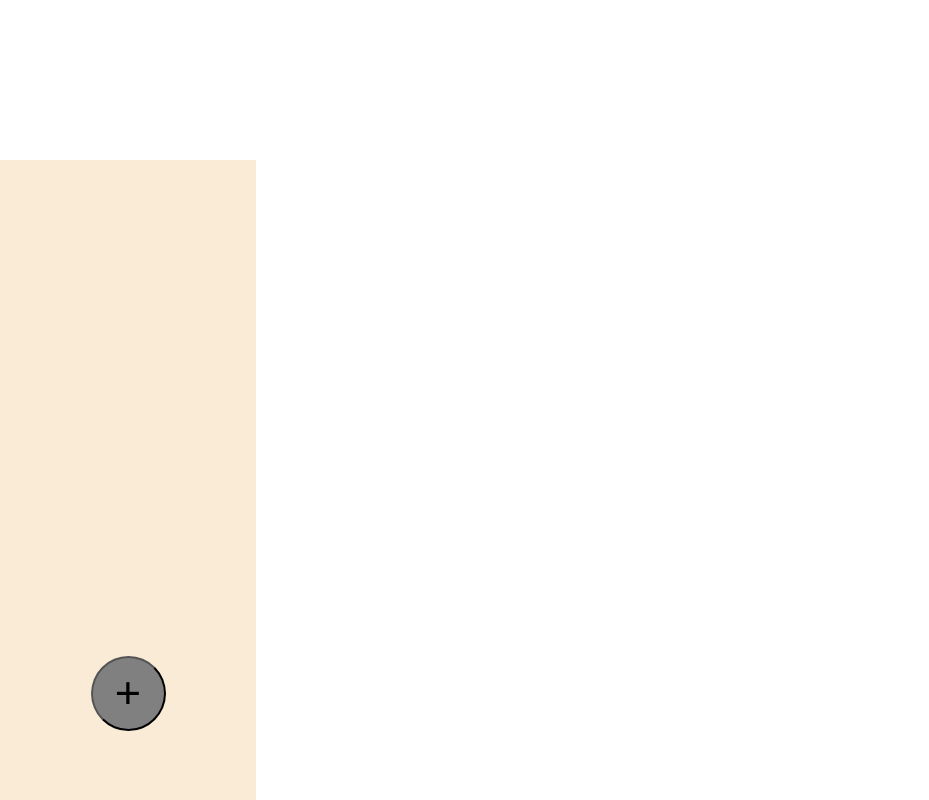
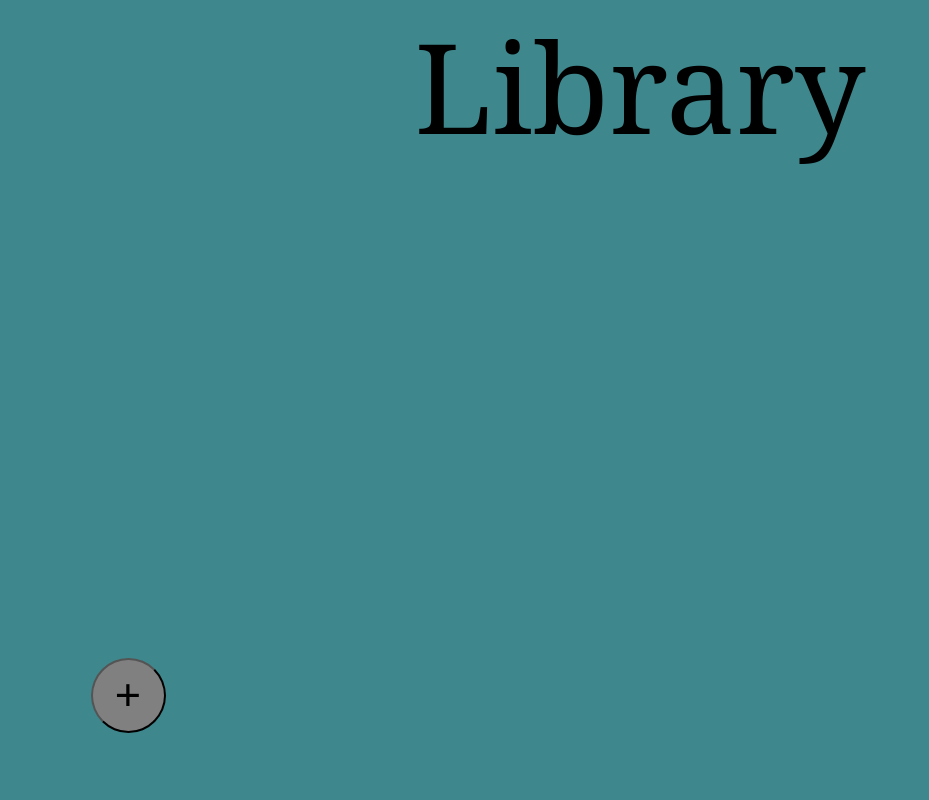
Before and after one commit to RobotCunning/Library, a plain HTML site: page index.html in a window 1280 px wide. Shown: the whole page, without its empty margins (0-929 px from the left). Drawn offline with Linux system fonts and the light colour scheme.

```diff
--- a/index.html
+++ b/index.html
@@ -8,6 +8,7 @@
 </head>
 <body>
     <div class="container">
+        <div class="header"> Library </div>
         <div class="sideBar">
             <div class="bookInput">
                 <fieldset id="fieldset">
--- a/styles.css
+++ b/styles.css
@@ -7,7 +7,15 @@ body{
     min-height: 100vh;
     min-width: 100vw;
 }
-
+.header {
+        display: flex;
+        justify-content: center;
+        align-items: center;
+        width: 100%;
+        grid-column: 1/3;
+        font-size: 125px;
+        font-family: Cambria, Cochin, Georgia, Times, 'Times New Roman', serif;
+}
 .container{
     /*border: 1px solid black;*/
     height: 100vh;
@@ -15,12 +23,13 @@ body{
     display:grid;
     grid-template-rows: 1fr 4fr;
     grid-template-columns: 1fr 4fr;
+    background-color: rgb(62, 136, 141);
 }
 
 .sideBar {
     /*border: 1px solid black;*/
     grid-area: 2/1/3/2;
-    background-color: antiquewhite;
+    /*background-color: antiquewhite;*/
     display: grid;
     grid-template-rows: 2fr 1fr;
 
```
